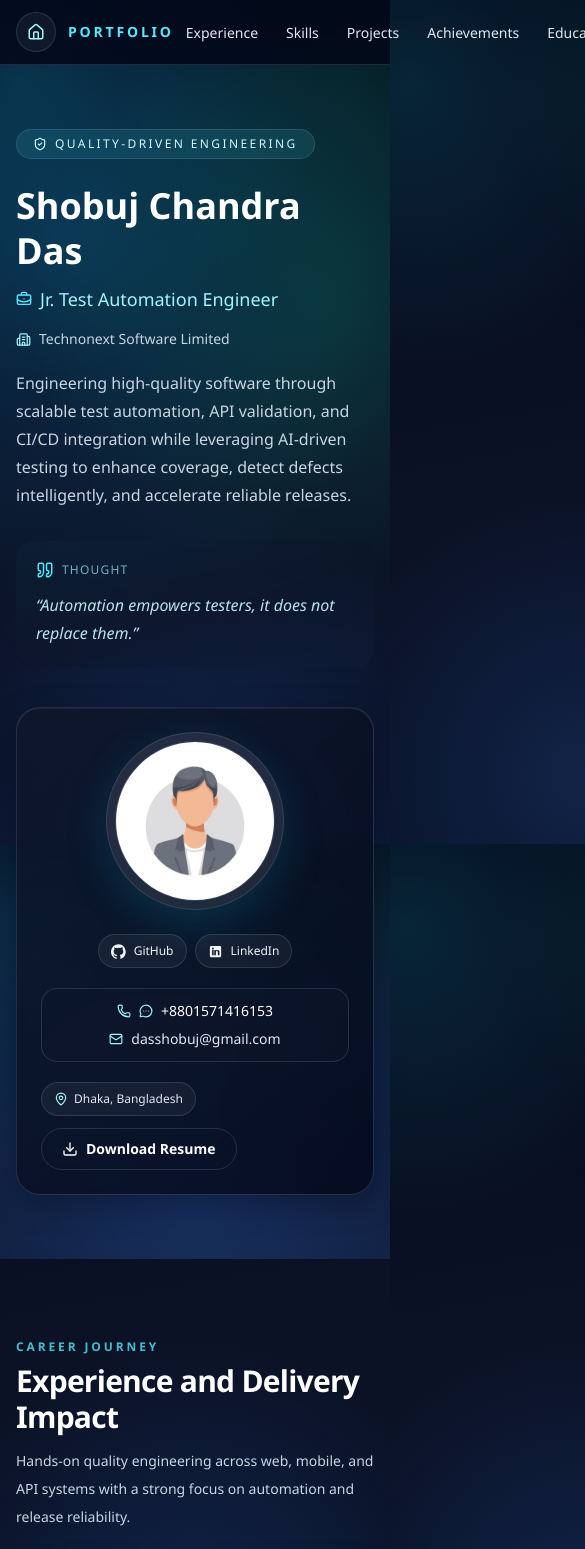
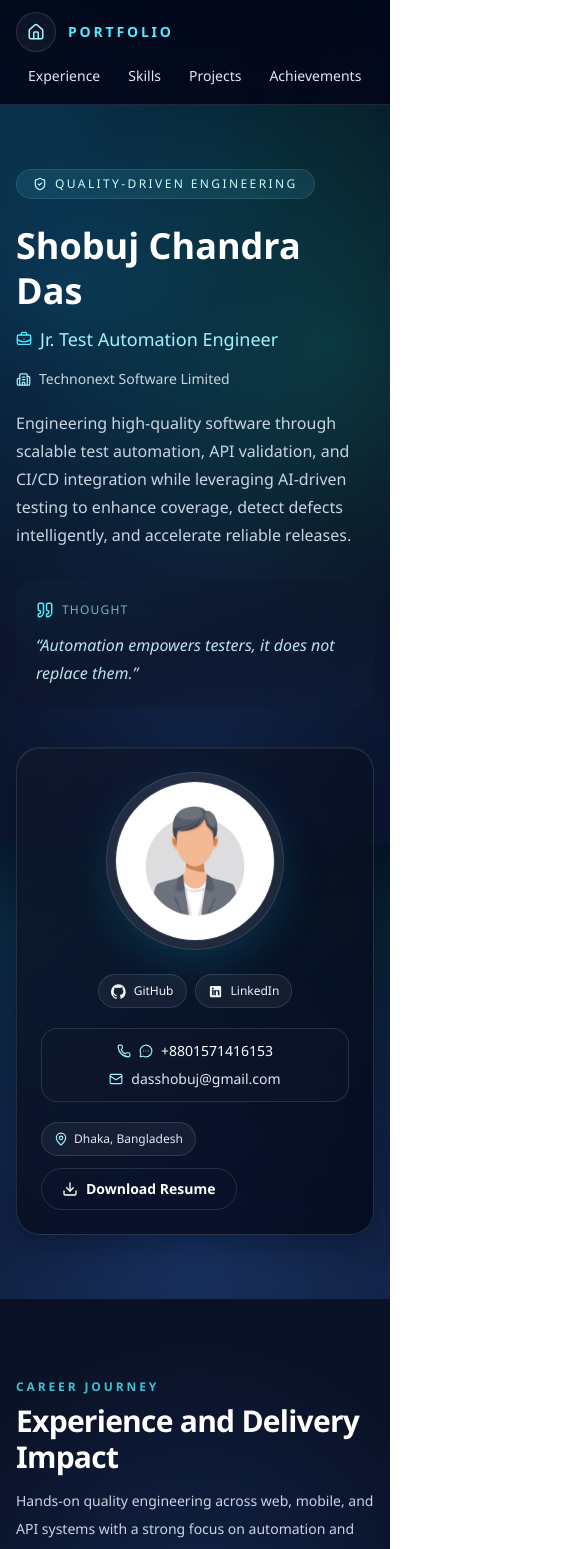
Before and after one commit to shobuj-das/Portfolio, a Next.js app: page / in a window 390 px wide. Shown: the top 1549 px of the page, 585 px wide, since content can reach past the window. Built offline with nearby package versions, Linux system fonts and the light colour scheme.

Commit message:
upadated project file and compatibility

```diff
--- a/src/app/globals.css
+++ b/src/app/globals.css
@@ -16,6 +16,7 @@
 
 * {
   border-color: rgb(148 163 184 / 0.2);
+  box-sizing: border-box;
 }
 
 html,
@@ -32,6 +33,9 @@ body {
   color: var(--text-main);
   font-family: var(--font-sans);
   line-height: 1.5;
+  overflow-x: hidden;
+  text-rendering: optimizeLegibility;
+  -webkit-font-smoothing: antialiased;
 }
 
 .glass-panel {
@@ -45,6 +49,25 @@ body {
     0 10px 30px rgb(2 6 23 / 0.35),
     inset 0 1px 0 rgb(248 250 252 / 0.06);
   backdrop-filter: blur(14px);
+  -webkit-backdrop-filter: blur(14px);
+}
+
+@supports not ((backdrop-filter: blur(1px)) or (-webkit-backdrop-filter: blur(1px))) {
+  .glass-panel {
+    background: rgb(15 23 42 / 0.92);
+  }
+}
+
+a,
+button,
+p,
+h1,
+h2,
+h3,
+h4,
+li,
+span {
+  overflow-wrap: anywhere;
 }
 
 .prose-blog {
--- a/src/components/Experience.tsx
+++ b/src/components/Experience.tsx
@@ -56,7 +56,7 @@ export default function Experience() {
                         {item.highlights.map((highlight) => (
                           <li
                             key={`${item.company}-${highlight}`}
-                            className="flex gap-3 text-sm leading-6 text-slate-200"
+                            className="flex min-w-0 gap-3 text-sm leading-6 text-slate-200"
                           >
                             <BadgeCheck size={17} className="mt-0.5 shrink-0 text-emerald-300" />
                             <span>{highlight}</span>
--- a/src/components/Hero.tsx
+++ b/src/components/Hero.tsx
@@ -58,13 +58,14 @@ export default function Hero() {
 
       <div className="mx-auto grid w-full max-w-6xl items-center gap-10 lg:grid-cols-[1.2fr_0.8fr]">
         <motion.div
+          className="min-w-0"
           initial={{ opacity: 0, y: 24 }}
           animate={{ opacity: 1, y: 0 }}
           transition={{ duration: 0.6, ease: [0.22, 1, 0.36, 1] }}
         >
-          <div className="inline-flex items-center gap-2 rounded-full border border-cyan-200/30 bg-cyan-300/10 px-4 py-1.5 text-xs uppercase tracking-[0.2em] text-cyan-100">
-            <ShieldCheck size={14} />
-            Quality-Driven Engineering
+          <div className="inline-flex max-w-full items-center gap-2 rounded-full border border-cyan-200/30 bg-cyan-300/10 px-4 py-1.5 text-xs uppercase tracking-[0.2em] text-cyan-100">
+            <ShieldCheck size={14} className="shrink-0" />
+            <span className="min-w-0 break-words">Quality-Driven Engineering</span>
           </div>
 
           <h1 className="mt-6 text-4xl font-semibold leading-tight text-white md:text-6xl">
@@ -134,14 +135,14 @@ export default function Hero() {
 
           <div className="mt-5 rounded-2xl border border-white/10 bg-slate-900/50 px-4 py-3 text-center">
             <div className="flex flex-col items-center gap-2">
-              <p className="inline-flex items-center gap-2 text-sm font-medium text-white">
-                <Phone size={14} className="text-cyan-200" />
-                <MessageCircleMore size={14} className="text-cyan-200" />
-                {profile.phone}
+              <p className="inline-flex max-w-full flex-wrap items-center justify-center gap-2 text-sm font-medium text-white">
+                <Phone size={14} className="shrink-0 text-cyan-200" />
+                <MessageCircleMore size={14} className="shrink-0 text-cyan-200" />
+                <span className="break-all">{profile.phone}</span>
               </p>
-              <p className="inline-flex items-center gap-2 text-sm text-slate-200">
-                <Mail size={14} className="text-cyan-200" />
-                {profile.email}
+              <p className="inline-flex max-w-full flex-wrap items-center justify-center gap-2 text-sm text-slate-200">
+                <Mail size={14} className="shrink-0 text-cyan-200" />
+                <span className="break-all">{profile.email}</span>
               </p>
             </div>
           </div>
--- a/src/components/Projects.tsx
+++ b/src/components/Projects.tsx
@@ -17,26 +17,30 @@ export default function Projects() {
         />
 
         <div className="grid gap-5 lg:grid-cols-3">
-          {projects.map((project, index) => (
+          {projects.map((project, index) => {
+            const highlights = project.highlights?.filter((highlight) => highlight.trim()) ?? [];
+
+            return (
               <Reveal key={project.title} delay={index * 0.08}>
                 <motion.article
                   whileHover={{ y: -5 }}
-                className="glass-panel flex h-full flex-col rounded-2xl p-5"
+                  className="glass-panel flex h-full min-w-0 flex-col rounded-2xl p-5"
                 >
-                <div className="inline-flex w-fit items-center gap-2 rounded-full border border-cyan-200/20 bg-cyan-300/10 px-3 py-1 text-xs text-cyan-100">
-                  <FolderCode size={14} />
-                  {project.category}
+                  <div className="inline-flex w-fit max-w-full items-center gap-2 rounded-full border border-cyan-200/20 bg-cyan-300/10 px-3 py-1 text-xs text-cyan-100">
+                    <FolderCode size={14} className="shrink-0" />
+                    <span className="min-w-0 break-words">{project.category}</span>
                   </div>
 
                   <h3 className="mt-4 text-xl font-semibold text-white">{project.title}</h3>
                   <p className="mt-3 text-sm leading-6 text-slate-300">{project.description}</p>
 
+                  {highlights.length ? (
                     <div className="mt-4 rounded-xl border border-emerald-200/20 bg-emerald-400/10 p-3">
                       <p className="text-xs font-semibold uppercase tracking-[0.14em] text-emerald-200/90">
                         Highlights
                       </p>
                       <ul className="mt-2 space-y-1.5">
-                    {project.highlights.map((highlight) => (
+                        {highlights.map((highlight) => (
                           <li key={`${project.title}-${highlight}`} className="flex gap-2 text-sm text-emerald-100">
                             <span className="mt-[7px] h-1.5 w-1.5 shrink-0 rounded-full bg-emerald-200" />
                             <span>{highlight}</span>
@@ -44,6 +48,7 @@ export default function Projects() {
                         ))}
                       </ul>
                     </div>
+                  ) : null}
 
                   <ul className="mt-4 flex flex-wrap gap-2">
                     {project.stack.map((tech) => (
@@ -67,7 +72,8 @@ export default function Projects() {
                   </a>
                 </motion.article>
               </Reveal>
-          ))}
+            );
+          })}
         </div>
       </div>
     </section>
--- a/src/components/QuotesRotator.tsx
+++ b/src/components/QuotesRotator.tsx
@@ -30,13 +30,9 @@ export default function QuotesRotator({
     return () => window.clearInterval(timer);
   }, [items.length, intervalMs]);
 
-  useEffect(() => {
-    if (currentIndex >= items.length) {
-      setCurrentIndex(0);
-    }
-  }, [currentIndex, items.length]);
+  if (!items.length) return null;
 
-  if (!items.length) return null;
+  const activeIndex = currentIndex % items.length;
 
   return (
     <div className={`mt-8 ${className}`} aria-live="polite">
@@ -57,14 +53,14 @@ export default function QuotesRotator({
         <div className="min-h-[3.5rem]">
           <AnimatePresence mode="wait">
             <motion.p
-              key={currentIndex}
+              key={activeIndex}
               initial={{ opacity: 0, y: 16, filter: 'blur(4px)' }}
               animate={{ opacity: 1, y: 0, filter: 'blur(0px)' }}
               exit={{ opacity: 0, y: -16, filter: 'blur(4px)' }}
               transition={{ duration: 0.5, ease: [0.22, 1, 0.36, 1] }}
               className="text-base italic leading-7 text-cyan-100/90 md:text-lg"
             >
-              “{items[currentIndex]}”
+              “{items[activeIndex]}”
             </motion.p>
           </AnimatePresence>
         </div>
--- a/src/components/TopNav.tsx
+++ b/src/components/TopNav.tsx
@@ -15,9 +15,9 @@ const navItems = [
 
 export default function TopNav() {
   return (
-    <header className="sticky top-0 z-50 border-b border-white/10 bg-slate-950/70 backdrop-blur-xl">
-      <div className="mx-auto flex h-16 w-full max-w-6xl items-center justify-between px-4 md:px-6">
-        <div className="flex items-center gap-3">
+    <header className="sticky top-0 z-50 border-b border-white/10 bg-slate-950/80 backdrop-blur-xl">
+      <div className="mx-auto flex min-h-16 w-full max-w-6xl flex-col gap-2 px-4 py-3 sm:flex-row sm:items-center sm:justify-between sm:py-0 md:px-6">
+        <div className="flex shrink-0 items-center gap-3">
           <Link
             href="/"
             aria-label="Home"
@@ -31,13 +31,13 @@ export default function TopNav() {
         </div>
 
         {/* RIGHT: Navigation */}
-        <nav aria-label="Section navigation">
-          <ul className="flex items-center gap-1 md:gap-2">
+        <nav aria-label="Section navigation" className="-mx-4 overflow-x-auto px-4 sm:mx-0 sm:px-0">
+          <ul className="flex min-w-max items-center gap-1 md:gap-2">
             {navItems.map((item) => (
               <li key={item.href}>
                 <Link
                   href={item.href}
-                  className="rounded-full px-3 py-1.5 text-sm text-slate-200 transition hover:bg-white/10 hover:text-white"
+                  className="block rounded-full px-3 py-1.5 text-sm text-slate-200 transition hover:bg-white/10 hover:text-white"
                 >
                   {item.label}
                 </Link>
--- a/src/data/educations.ts
+++ b/src/data/educations.ts
@@ -20,7 +20,7 @@ export const educations: EducationItem[] = [
   },
   {
     degree: 'Secondary School Certificate',
-    institution: 'Sankuchail High School',
+    institution: 'Shongkuchail High School',
     result: 'GPA: 4.39/5',
     passingYear: '2016',
   },
--- a/src/data/projects.ts
+++ b/src/data/projects.ts
@@ -9,11 +9,11 @@ export type Project = {
 
 export const projects: Project[] = [
   {
-    title: 'Swag Lab Automation Framework',
-    category: 'Web Test Automation',
+    title: 'Swag Lab Automation',
+    category: 'Web Application Automation',
     description:
       'A Cucumber + Java + POM framework designed for reliable UI regression coverage with reusable test modules.',
-    stack: ['Java', 'Selenium', 'Cucumber', 'TestNG', 'Maven'],
+    stack: ['Java', 'Selenium', 'Cucumber', 'TestNG', 'Maven', 'Allure'],
     highlights: [
       'Reduced manual regression effort by standardizing repeatable checkout and auth flows.',
       'Improved suite maintainability with reusable page objects and step definitions.',
@@ -21,14 +21,14 @@ export const projects: Project[] = [
     link: 'https://github.com/shobuj-das/Swag-Lab-Automation-Cucumber-Java-POM',
   },
   {
-    title: 'Mobile Automation Framework',
+    title: 'Mobile Application Automation',
     category: 'Mobile QA',
     description:
       'An Appium-based framework for Android automation with data-driven execution and clear reporting pipelines.',
     stack: ['Java', 'Appium', 'TestNG', 'POM', 'Allure'],
     highlights: [
-      'Enabled faster smoke validation for critical app journeys on each release cycle.',
-      'Strengthened release readiness through consistent test reporting and failure visibility.',
+      // 'Enabled faster smoke validation for critical app journeys',
+      // 'Strengthened release readiness through consistent test reporting and failure visibility.',
     ],
     link: 'https://github.com/shobuj-das/Mobile-App-Automation-POM-Java-Appium',
   },
```
Lines whose indentation alone changed are shown as unchanged.
